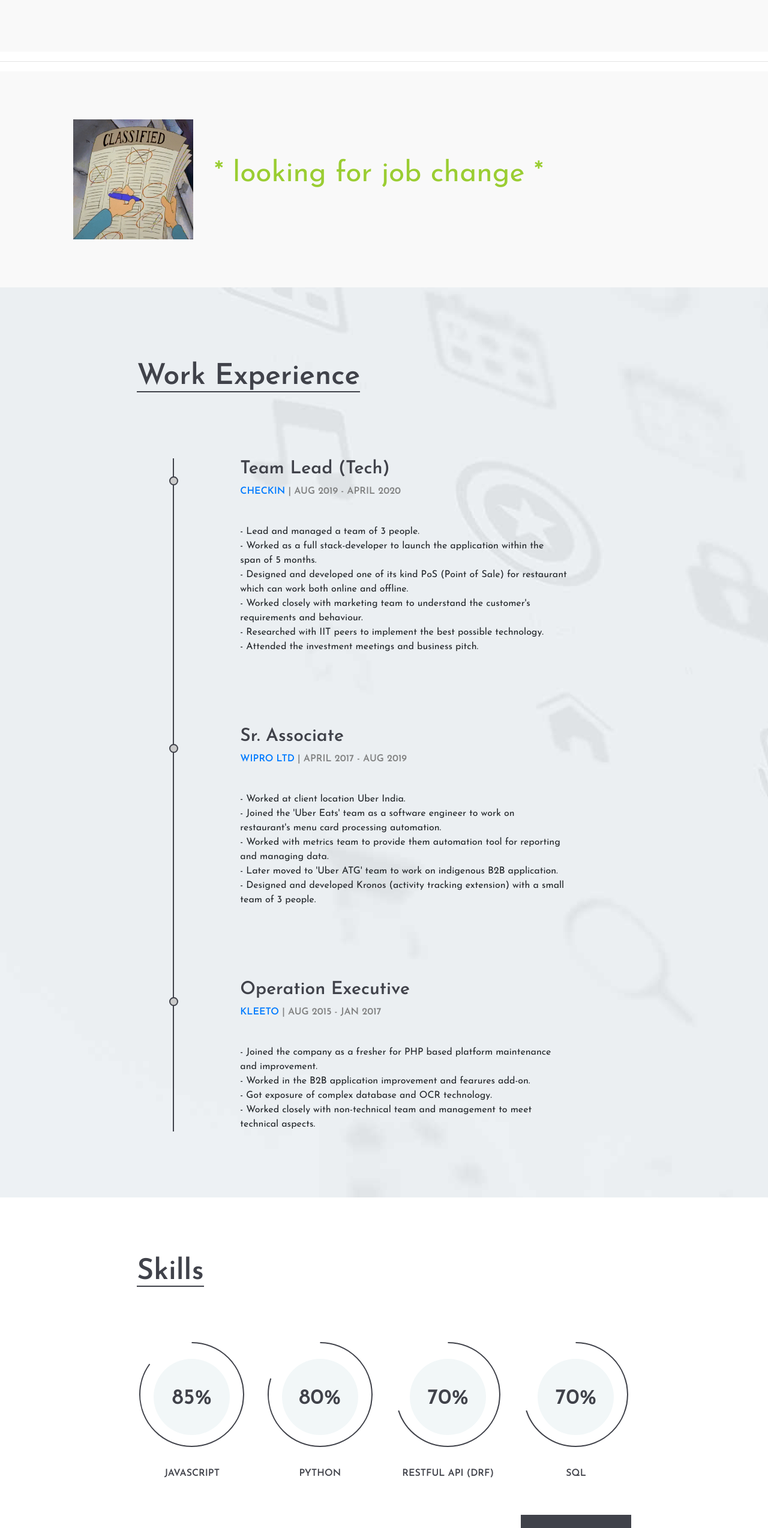
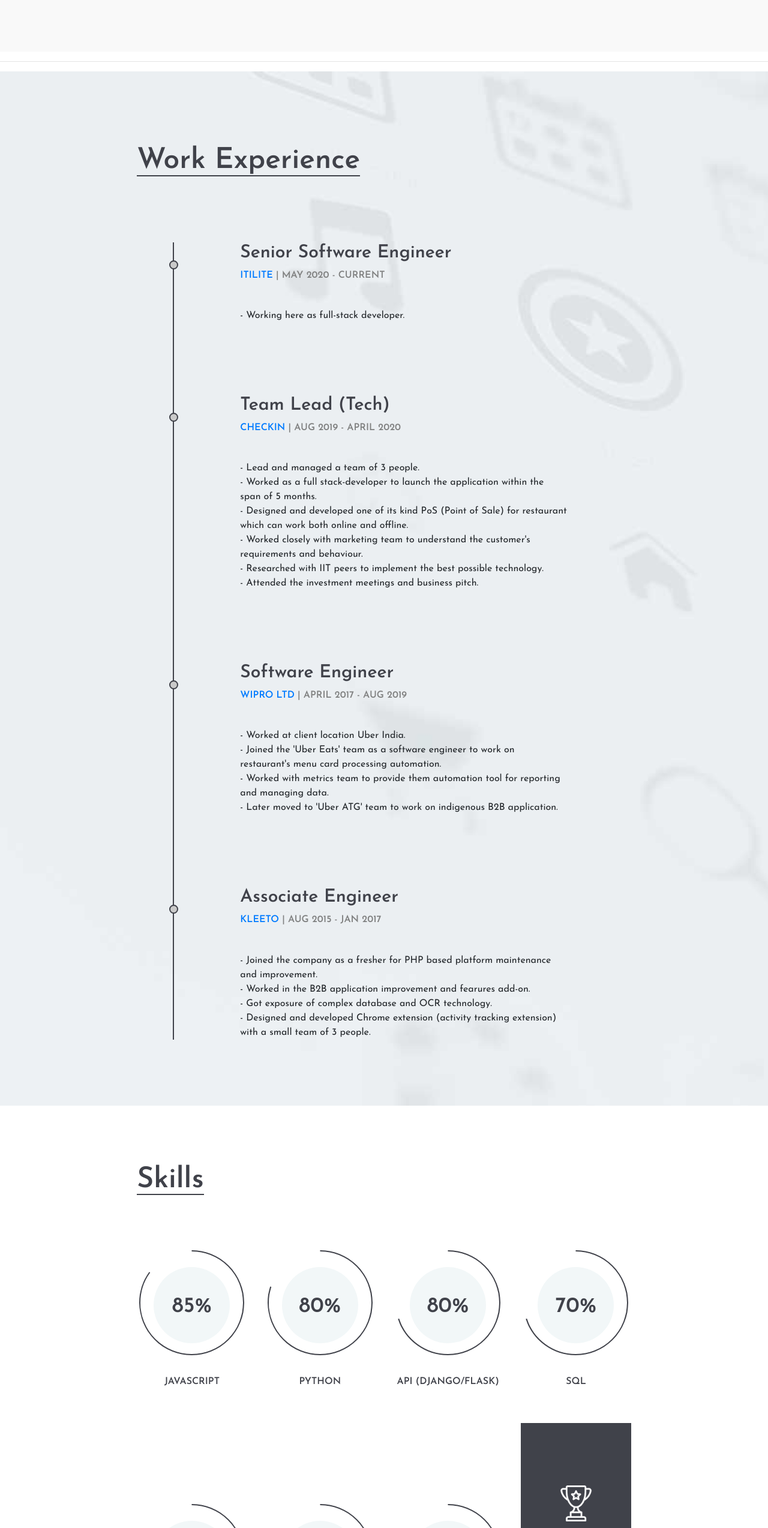
Before and after one commit to raushan-in/raushan-in.github.io, a plain HTML site: page index.html in a window 1280 px wide. Shown: the part 1213-3760 px from the top of the page at 60% size. Drawn offline with Linux system fonts and the light colour scheme.

Commit message:
itilite update

```diff
--- a/index.html
+++ b/index.html
@@ -107,7 +107,7 @@
 <hr>
 
 	<!-- job search section start -->
-	<div class="social-section">
+	<!-- <div class="social-section">
 		<div class="container-fluid">
 			<div class="row">
 				<div class="col-xl-10 offset-xl-1">
@@ -120,7 +120,7 @@
 				</div>
 			</div>
 		</div>
-	</div>
+	</div>	 -->
 	<!-- job search section end -->
 
 
@@ -133,6 +133,11 @@
 						<h2>Work Experience</h2>
 					</div>
 					<ul class="resume-list">
+					<li>
+							<h3>Senior Software Engineer</h3>
+							<h4><a href="https://www.itilite.com/" target="blank">Itilite</a> | May 2020 - Current</h4>
+								- Working here as full-stack developer. <br>
+						</li>
 						<li>
 							<h3>Team Lead (Tech)</h3>
 							<h4><a href="https://check-in.in/" target="blank">Checkin</a> | Aug 2019 - April 2020</h4>
@@ -144,21 +149,20 @@
 								- Attended the investment meetings and business pitch.
 						</li>
 						<li>
-							<h3>Sr. Associate</h3>
+							<h3>Software Engineer</h3>
 							<h4><a href="https://www.wipro.com/en-IN/" target="blank">Wipro Ltd</a> | April 2017 - Aug 2019</h4>
 							- Worked at client location Uber India. <br>
 							- Joined the 'Uber Eats' team as a software engineer to work on restaurant's menu card processing automation.<br>
 							- Worked with metrics team to provide them automation tool for reporting and managing data.<br>
 							- Later moved to 'Uber ATG' team to work on indigenous B2B application.<br>
-							- Designed and developed Kronos (activity tracking extension) with a small team of 3 people.
 						</li>
 						<li>
-							<h3>Operation Executive</h3>
+							<h3>Associate Engineer</h3>
 							<h4><a href="https://www.kleeto.in/" target="blank">Kleeto</a> | Aug 2015 - Jan 2017</h4>
 							- Joined the company as a fresher for PHP based platform maintenance and improvement.<br>
 							- Worked in the B2B application improvement and fearures add-on.  <br>
 							- Got exposure of complex database and  OCR technology.<br>
-							- Worked closely with non-technical team and management to meet technical aspects.
+							- Designed and developed Chrome extension (activity tracking extension) with a small team of 3 people.
 						</li>
 					</ul>
 				</div>
@@ -215,10 +219,10 @@
 									<div class="circle-progress">
 										<div id="progress3" class="prog-circle"></div>
 										<div class="progress-info">
-											<h2>70%</h2>
+											<h2>80%</h2>
 										</div>
 										<div class="prog-title">
-											<h3>Restful API (DRF)</h3>
+											<h3>API (Django/Flask)</h3>
 										</div>
 									</div>
 								</div>
@@ -281,7 +285,7 @@
 									<div class="circle-progress">
 										<div id="progress6" class="prog-circle"></div>
 										<div class="progress-info">
-											<h2>40%</h2>
+											<h2>50%</h2>
 										</div>
 										<div class="prog-title">
 											<h3>PHP/Laravel</h3>
@@ -296,7 +300,7 @@
 							<div class="fact-box">
 								<div class="fact-content">
 									<img src="img/icon/1-w.png" alt="">
-									<h2>4</h2>
+									<h2>5</h2>
 									<p>Years of Experience</p>
 								</div>
 							</div>
```
Also changed, not shown: 1 other file.
